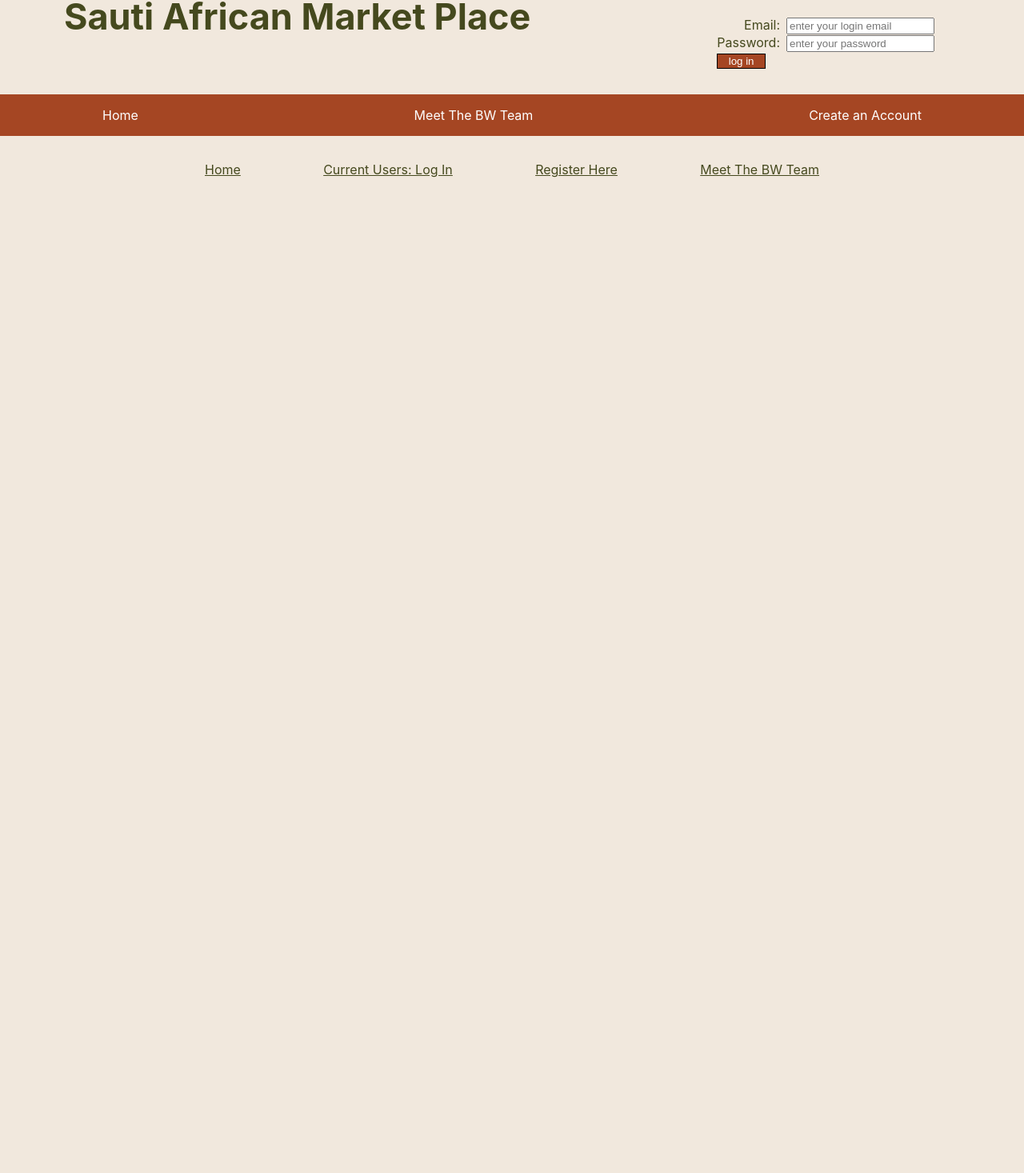
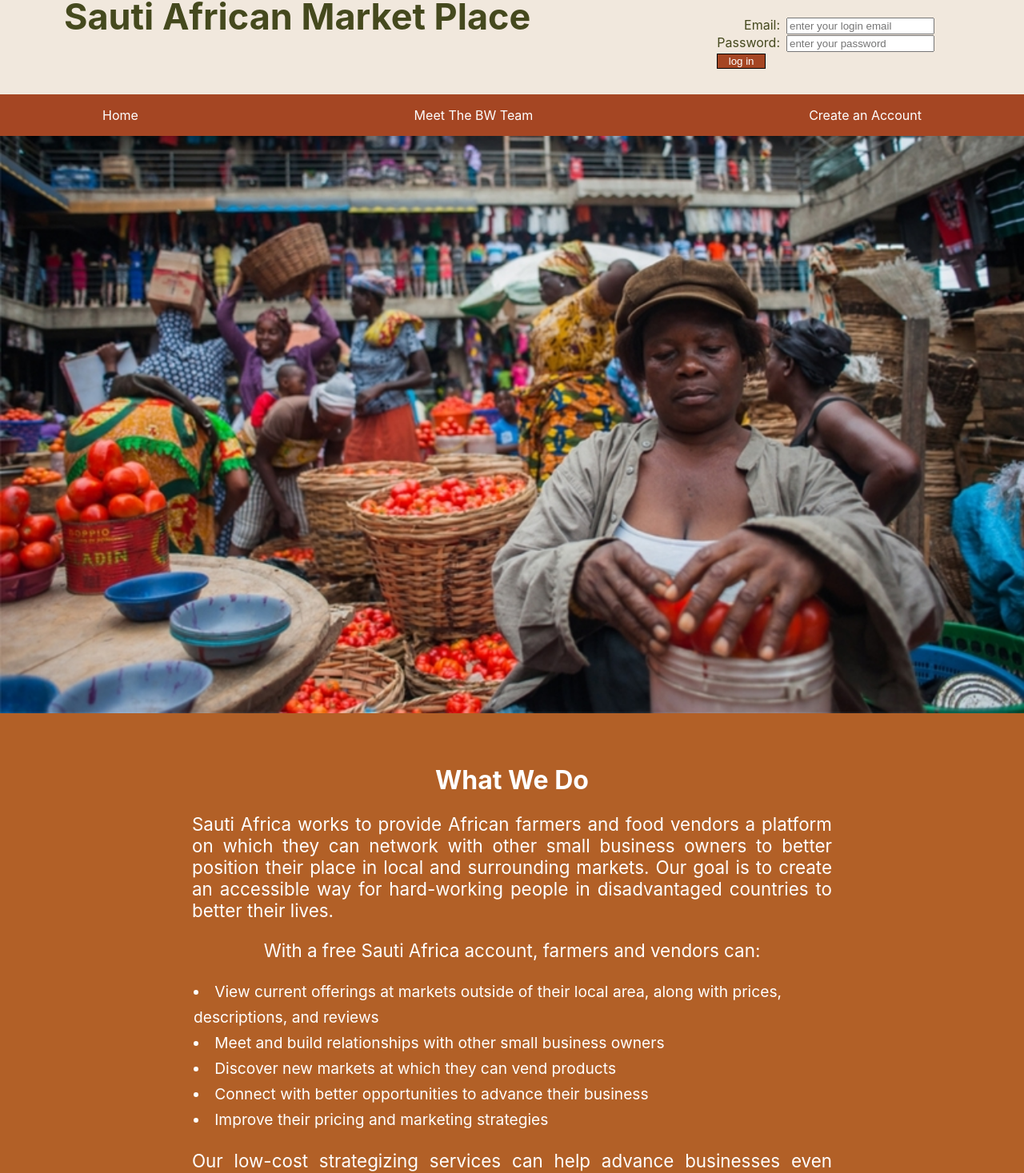
Before and after one commit to TrackTeam-175-African-MarketPlace-BW/Front-End-African-Market-Place, a React (Create React App) app: page /info in a window 1280 px wide. Shown: the part 69-1536 px from the top of the page at 80% size. Before the commit the page ends 800 px from the top, so only its background shows below. Built offline with nearby package versions, Linux system fonts and the light colour scheme; a web font is replaced by a local one.

Commit message:
forgot something lol

```diff
--- a/src/App.js
+++ b/src/App.js
@@ -7,6 +7,7 @@ import OwnerProfile from "./components/OwnerProfile";
 import ItemsList from "./components/ITEMS/ItemsList";
 import "./App.css";
 import TeamInfo from "./components/TeamInfo";
+import Info from "./components/Info";
 import Register from "./components/Register";
 import LogIn from "./components/LogIn";
 import LandingPage from "./components/LandingPage";
@@ -31,6 +32,9 @@ function App() {
         </PrivateRoute>
          <Route path="/team">
           <TeamInfo />
+        </Route>
+        <Route path ="/info">
+          <Info />
         </Route>
         <Route path="/login">
           <LogIn />
--- /dev/null
+++ b/src/components/Info.js
@@ -0,0 +1,33 @@
+import React from "react";
+import { Link } from "react-router-dom";
+import '../LandingPage.css';
+import backgroundImage from '../images/food_2.jpg';
+
+const Info =  () => {
+    return (
+        <div>
+            <div className="div-container img-div div-1">
+                <img
+                    src={backgroundImage}
+                    alt="hand reaching for food"
+                    className="div-bg-img"
+                />
+            </div>
+            <div className="flex-container text-div div-container div-2">
+                <h2>What We Do</h2>
+                <p className="p-fix">Sauti Africa works to provide African farmers and food vendors a platform on which they can network with other small business owners to better position their place in local and surrounding markets. Our goal is to create an accessible way for hard-working people in disadvantaged countries to better their lives.</p>
+                <p>With a free Sauti Africa account, farmers and vendors can:</p>
+                <list>
+                    <li>View current offerings at markets outside of their local area, along with prices, descriptions, and reviews</li>
+                    <li>Meet and build relationships with other small business owners</li>
+                    <li>Discover new markets at which they can vend products</li>
+                    <li>Connect with better opportunities to advance their business</li>
+                    <li>Improve their pricing and marketing strategies</li>
+                </list>
+                <p>Our low-cost strategizing services can help advance businesses even further by providing affordable access to marketing, pricing, and business management specialists.</p>
+            </div>
+        </div>
+    );
+};
+
+export default Info;
--- a/src/components/LandingPage.js
+++ b/src/components/LandingPage.js
@@ -21,7 +21,7 @@ export default function LandingPage() {
                         <h2 className="div-1-text">Sauti African Market Place empowers small business owners, particularly women, to improve their business and economic opportunities to grow out of poverty.</h2>
                         <div className="flex-container btn-div-flex">
                             <Link
-                                to="/"
+                                to="/info"
                                 role="button"
                                 className="btn-div"
                             >
```
